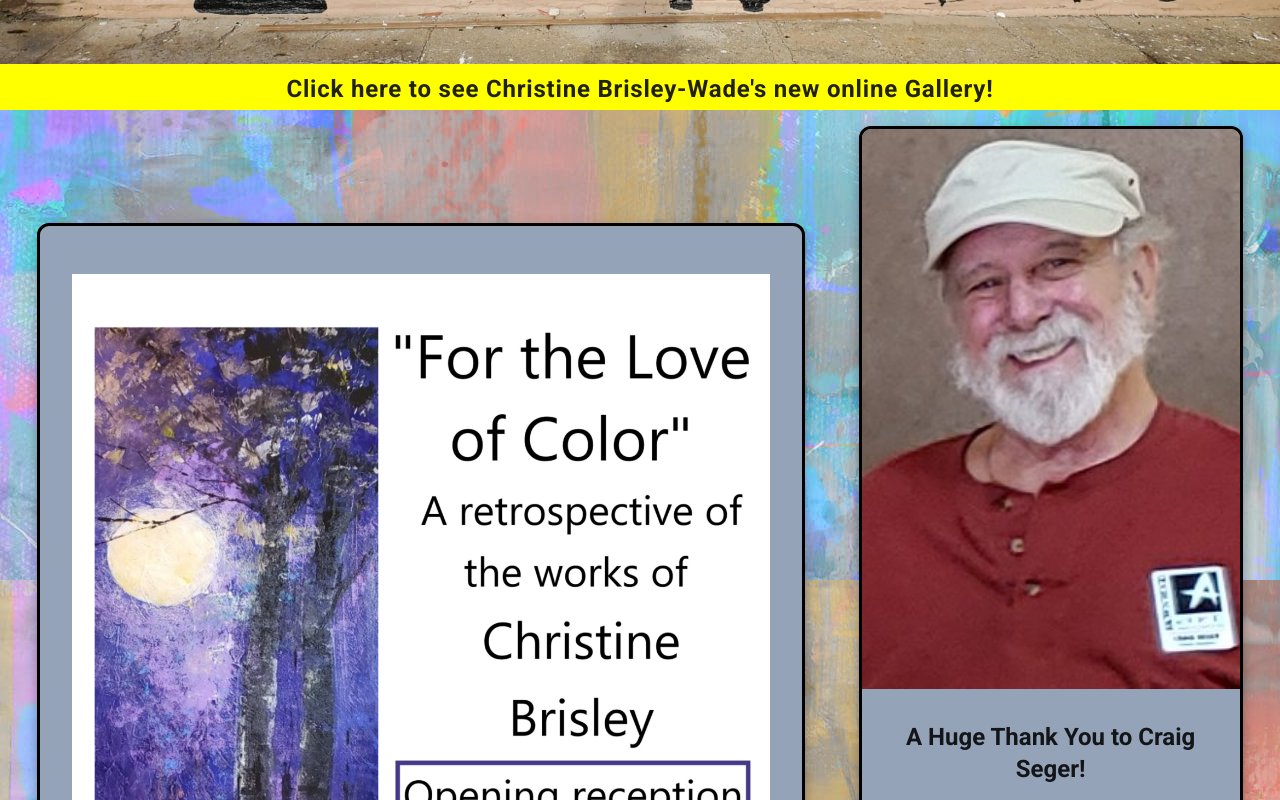
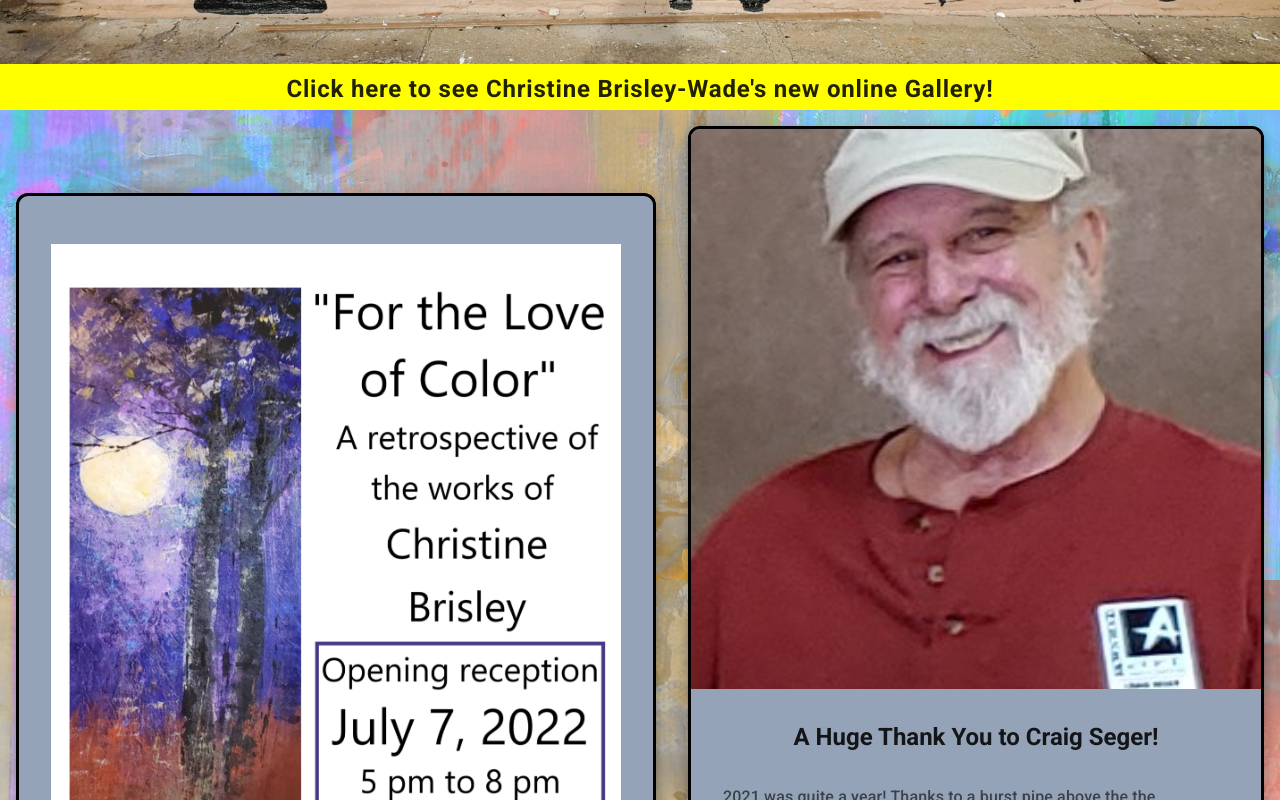
Before and after one commit to Jonathan-Day-Dev/bwd-art, a React (Create React App) app: page / in a window 1280 px wide. Shown: the part 720-1520 px from the top of the page. Built offline with nearby package versions, Linux system fonts and the light colour scheme.

Commit message:
responsive home

```diff
--- a/src/components/Daniel/Daniel.js
+++ b/src/components/Daniel/Daniel.js
@@ -5,7 +5,7 @@ import CustomCard from "../UI/CustomCard";
 const Daniel = () => {
   return (
     <CustomCard
-      maxWth={{ xs: "80%", md: "30%" }}
+      maxWth={{ xs: "80%", sm: "60%", md: "45%" }}
       title="A Huge Thank You to Craig Seger!"
       body={
         <div>
--- a/src/components/Layout/Header/Banner.js
+++ b/src/components/Layout/Header/Banner.js
@@ -145,6 +145,7 @@ const Banner = () => {
           width: "100vw",
           height: "fit",
           backgroundColor: "yellow",
+          mt: { xs: "1.6rem", sm: "2.5rem", md: "0"},
           // display: { xs: "none", lg: "block" },
         }}
       >
```
Also changed, not shown: 1 other file (tests, documents, lock files or other folders).
